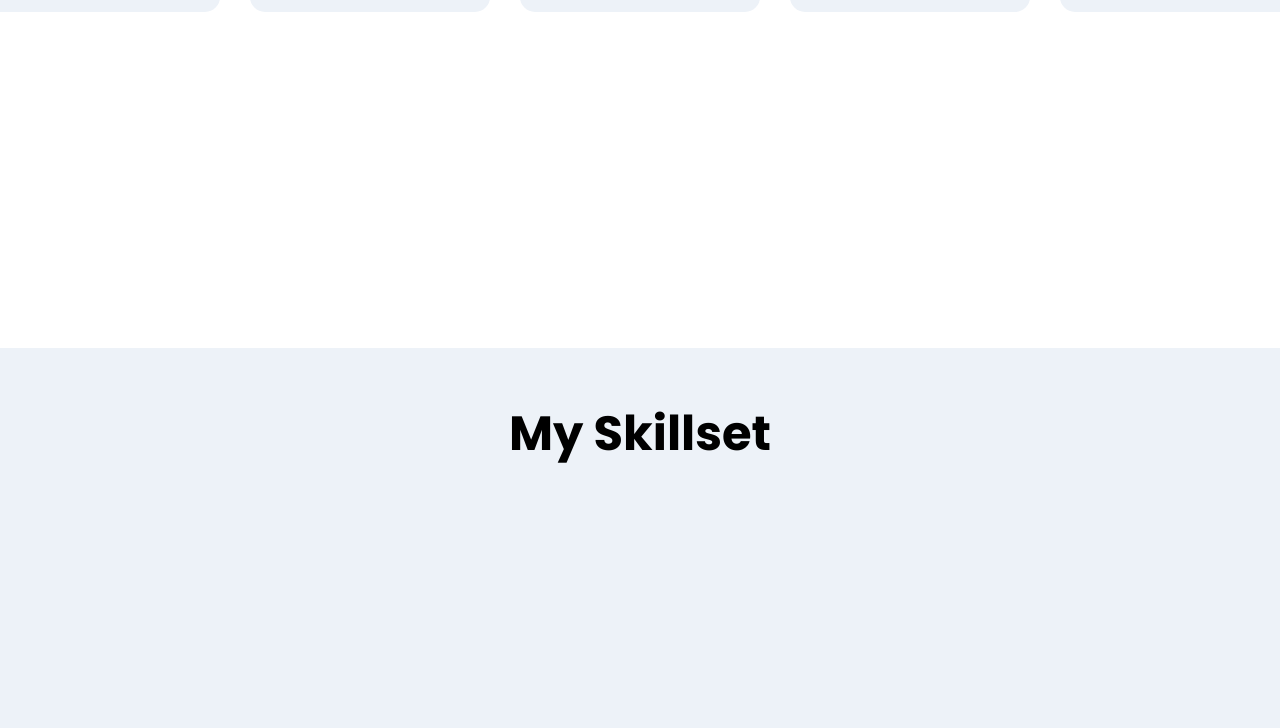
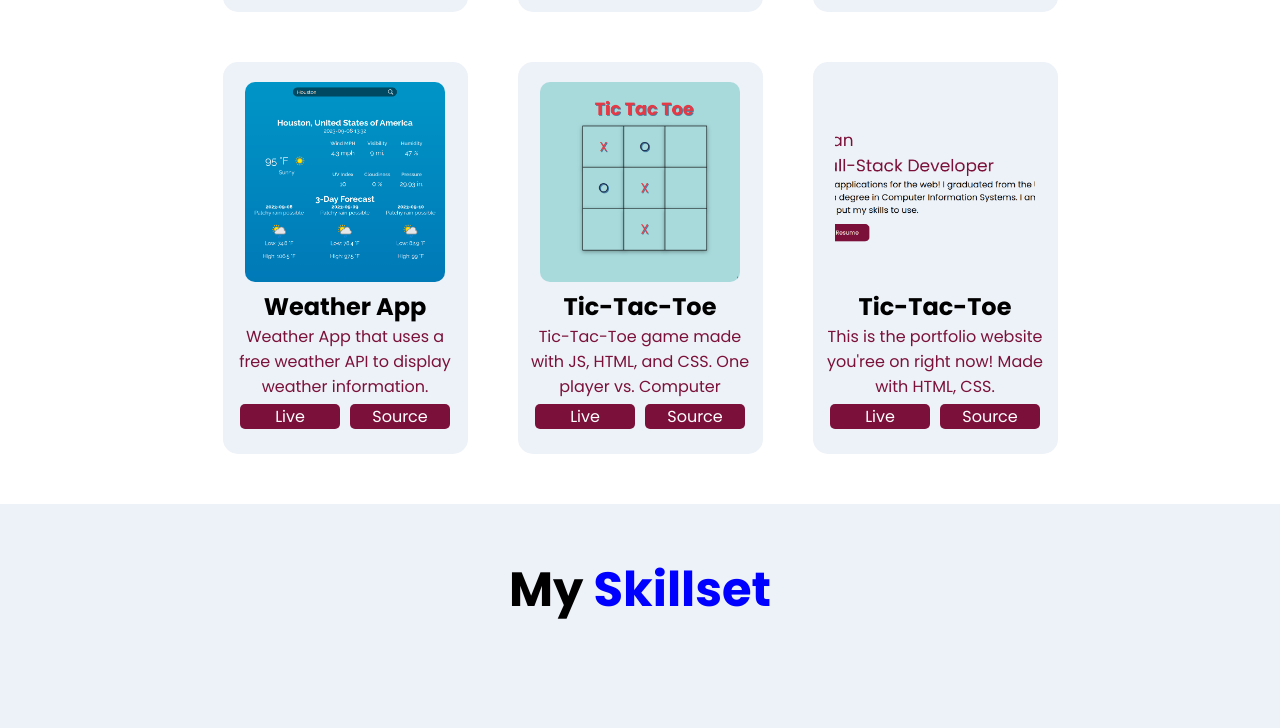
Before and after one commit to luket8032/portfolio, a plain HTML site: page index.html in a window 1280 px wide. Shown: the part 1352-2080 px from the top of the page. Drawn offline with Linux system fonts and the light colour scheme.

Commit message:
Resize elements

```diff
--- a/index.html
+++ b/index.html
@@ -34,7 +34,7 @@
         </div>
 
         <div class="projects-container">
-            <h1>Some of my Projects</h1>
+            <h1>Some of my <p class="heading-secondary">Projects</p></h1>
             <div class="items-container">
                 <div class="project-item">
                     <img src="images/battleship.png" alt="battleship img" class="project-img">
@@ -81,15 +81,24 @@
                         <button>Source</button>
                     </div>
                 </div>
+                <div class="project-item">
+                    <img src="images/portfolio.png" alt="portfolio img" class="project-img">
+                    <h2>Tic-Tac-Toe</h2>
+                    <p class="item-text">This is the portfolio website you'ree on right now! Made with HTML, CSS.</p>
+                    <div class="item-buttons">
+                        <button>Live</button>
+                        <button>Source</button>
+                    </div>
+                </div>
             </div>
         </div>
 
         <div class="skills-container">
-            <h1>My <p style="display: inline;">Skillset</p></h1>
+            <h1>My <p class="heading-secondary"">Skillset</p></h1>
         </div>
 
         <div class="contact-container">
-            <h1>Contact me!</h1>
+            <h1><p class="heading-secondary">Contact</p> me!</h1>
         </div>
     </main>
 
--- a/style.css
+++ b/style.css
@@ -16,6 +16,11 @@ body {
 
 main {
     width: 100%;
+}
+
+.heading-secondary {
+    display: inline;
+    color: blue;
 }
 
 /* Nav Elements */
@@ -122,8 +127,11 @@ main {
 
 /* Project Section Elements */
 .projects-container {
+    display: flex;
+    flex-direction: column;
+    justify-content: center;
     padding: 50px;
-    height: 100vh;
+    height: fit-content;
 }
 
 .projects-container h1 {
@@ -134,14 +142,16 @@ main {
 
 .items-container {
     display: flex;
+    flex-wrap: wrap;
+    gap:50px;
     justify-content: center;
+    padding: 0px 150px;
 }
 
 .project-item {
     background-color: #edf2f8;
     border: none;
     border-radius: 15px;
-    margin: 0px 15px;
     padding: 20px 10px;
     text-align: center;
     height: fit-content;
```
Also changed, not shown: images/portfolio.png (added).
